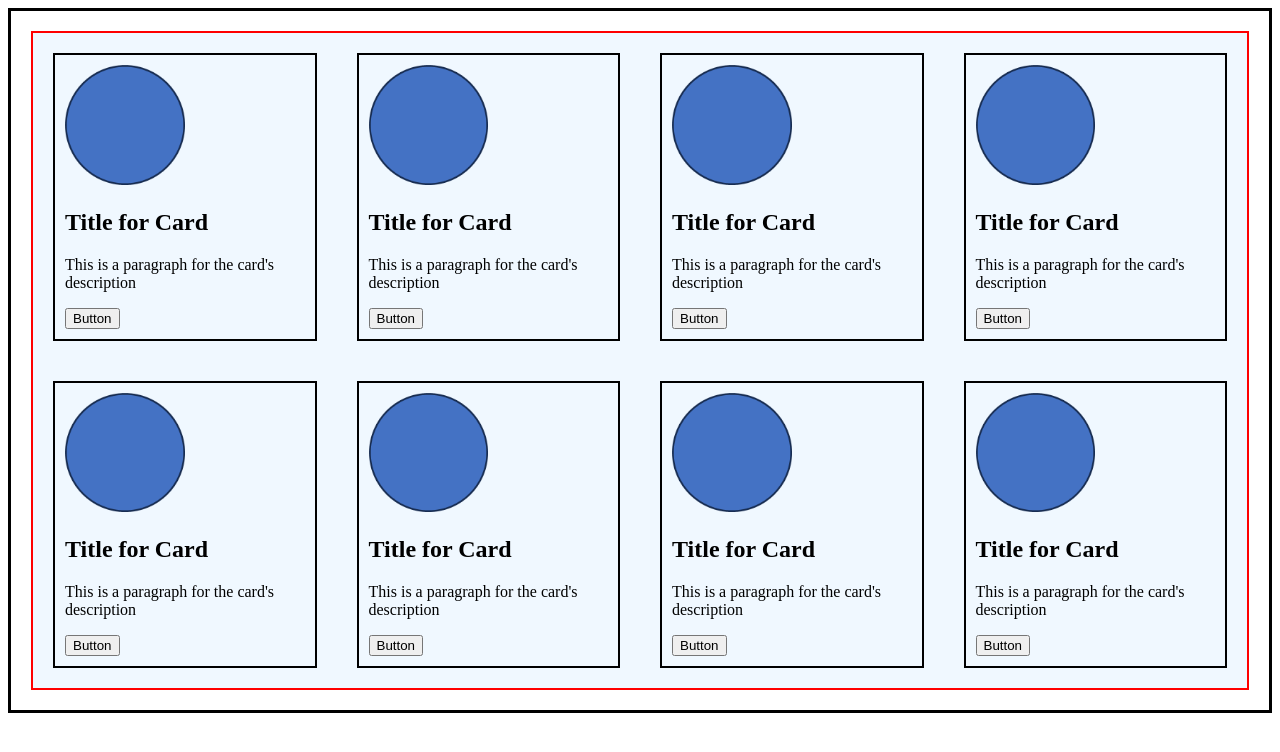
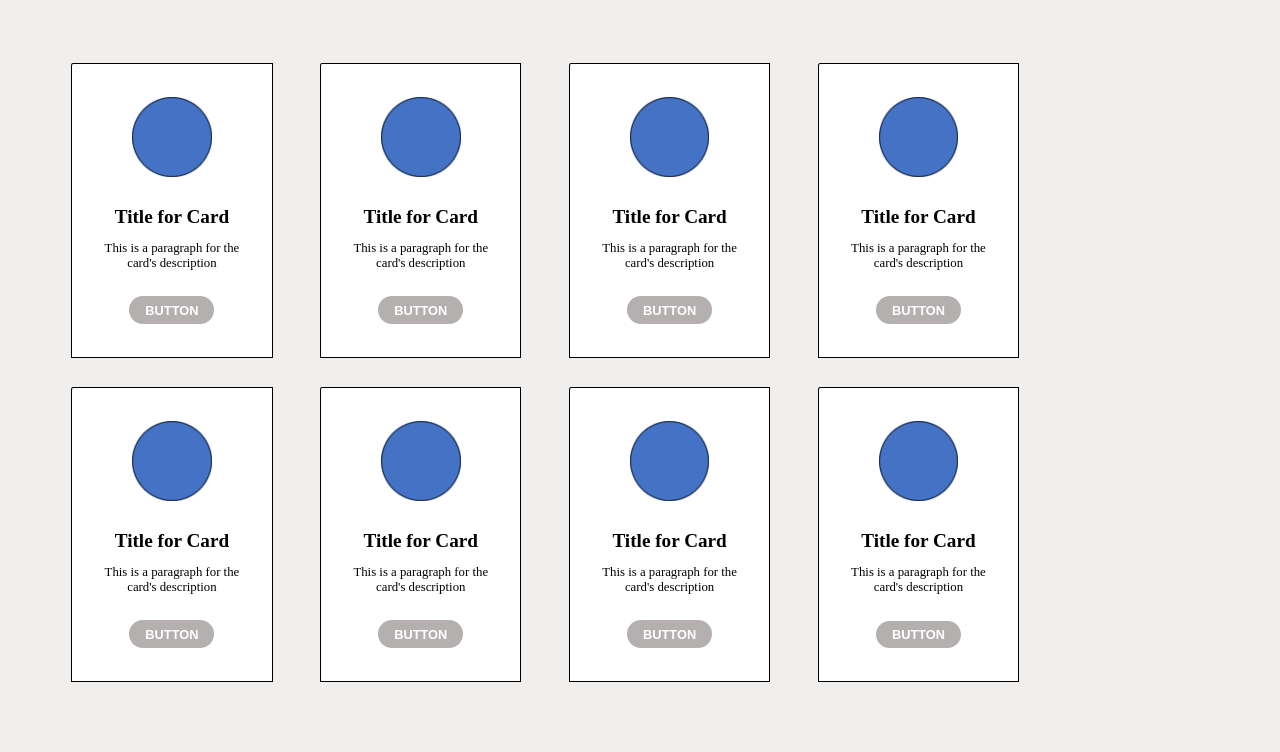
Before and after one commit to LRI-2020/Grid-away-grid-ahoy-, a plain HTML site: page index.html in a window 1280 px wide. Drawn offline with Linux system fonts and the light colour scheme.

Commit message:
correct inside layout

```diff
--- a/style.css
+++ b/style.css
@@ -4,24 +4,56 @@
   }
 
   body{
-    border: solid black 3px;
-    height:100%;
+    background-color: rgb(241, 238, 238);
+
 }
 .container{
-    border:solid 2px red ;
-    background-color: aliceblue;
+    /*! border:solid 2px red ; */
     display: grid;
     grid-template: repeat(2,auto)/ repeat(4,1fr);
-    margin:20px;
+    margin:5%;
+    width: 75%;
+     gap: 5%;
 
 }
 
 .item{
-border: solid black 2px;
-    padding: 10px;
-    margin: 20px;
+border: solid black 0.5px;
+border-top-left-radius: 1%;
+    padding:10%;
+    text-align: center;
+    background-color: white;
+
 }
+
+button{
+    border: none;
+    border-radius: 30px;
+    padding: 4% 10%;
+    background-color: rgb(180, 176, 176);
+text-transform: uppercase;
+color:white;
+font-size: 1vw;
+font-weight: bold;
+margin: 8% 4%;
+
+
+}
+
+h2{
+    font-size: 1.5vw;
+margin: 8% 4%;
+}
+
+p{
+    font-size: 1vw;
+margin: 8% 4%;
+
+}
+
 
 img{
     width: 50%;
+margin: 8% 4%;
+
 }
```
